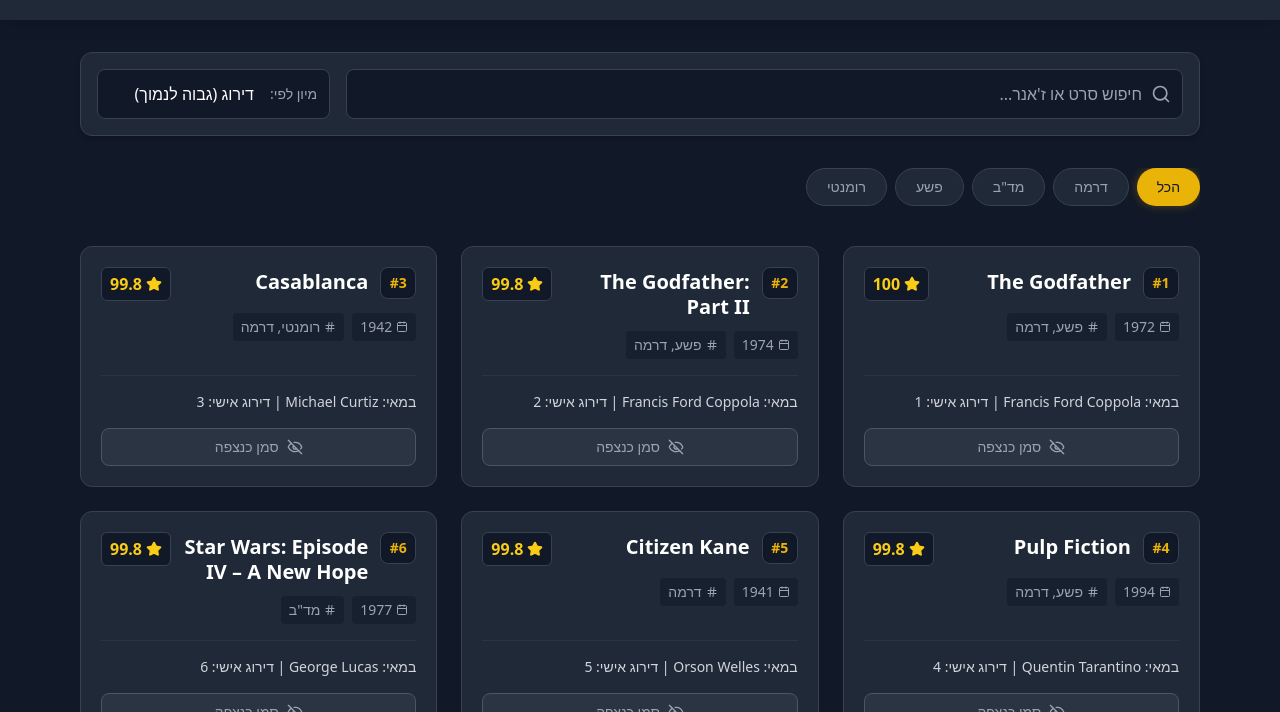
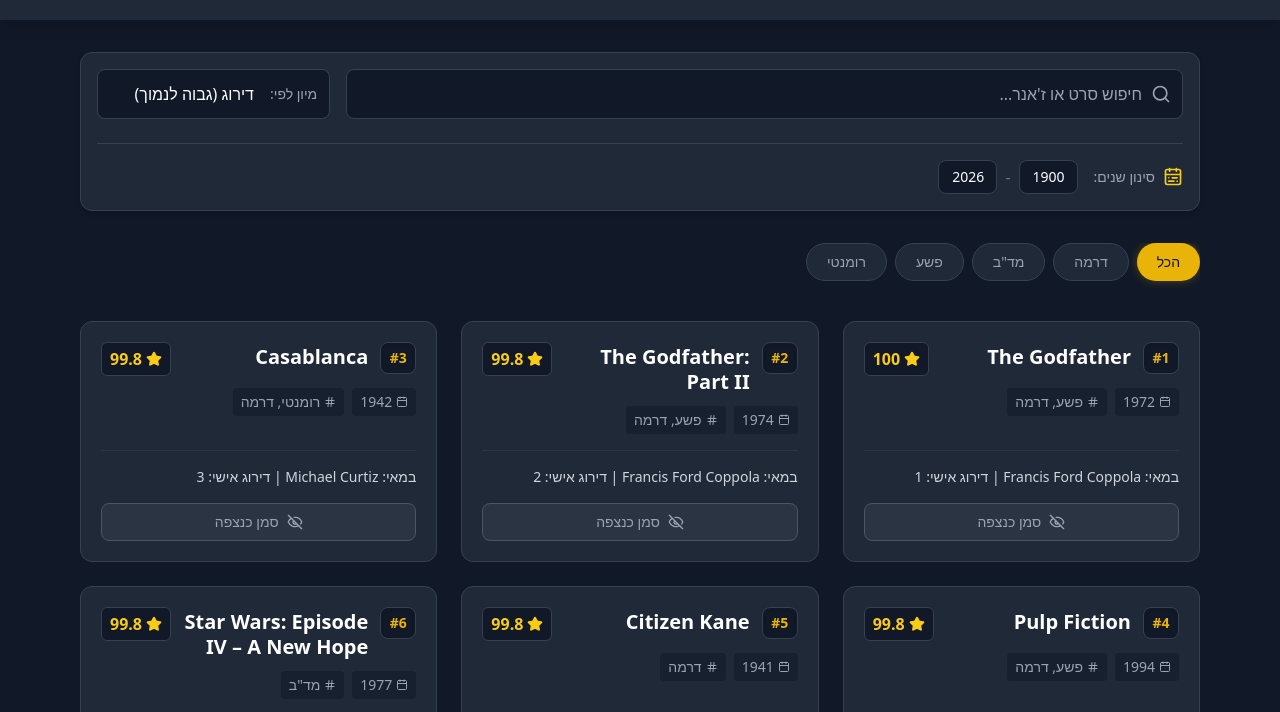
Before and after one commit to amirvigo-lab/movies, a plain HTML site: page index.html in a window 1280 px wide. Shown: the part 64-776 px from the top of the page. Drawn offline with nearby package versions, Linux system fonts and the light colour scheme.

Commit message:
Update index.html

```diff
--- a/index.html
+++ b/index.html
@@ -7,7 +7,9 @@
     <link rel="manifest" href="manifest.json">
     <link rel="icon" href="https://cdn-icons-png.flaticon.com/512/2503/2503508.png">
     <link rel="apple-touch-icon" href="https://cdn-icons-png.flaticon.com/512/2503/2503508.png">
+    <!-- טעינת Tailwind CSS -->
     <script src="https://cdn.tailwindcss.com"></script>
+    <!-- טעינת אייקונים -->
     <script src="https://unpkg.com/lucide@latest"></script>
     <style>
         /* הסתרת פס הגלילה בלשוניות */
@@ -17,6 +19,7 @@
 </head>
 <body class="bg-gray-900 text-gray-100 font-sans min-h-screen">
 
+    <!-- הדר -->
     <header class="bg-gray-800 shadow-lg py-6 sticky top-0 z-10">
         <div class="max-w-6xl mx-auto px-4 flex justify-between items-center gap-4">
             <div class="flex items-center gap-3">
@@ -30,7 +33,11 @@
 
     <main class="max-w-6xl mx-auto px-4 py-8">
 
-        <div class="flex flex-col md:flex-row gap-4 mb-8 bg-gray-800 p-4 rounded-xl shadow-md border border-gray-700">
+        <!-- אזור חיפוש, סינון ועשורים -->
+        <div class="flex flex-col gap-4 mb-8 bg-gray-800 p-4 rounded-xl shadow-md border border-gray-700">
+
+            <div class="flex flex-col md:flex-row gap-4">
+                <!-- שורת חיפוש -->
                 <div class="relative flex-1">
                     <i data-lucide="search" class="absolute right-3 top-1/2 transform -translate-y-1/2 text-gray-400 w-5 h-5"></i>
                     <input
@@ -40,19 +47,45 @@
                         class="w-full bg-gray-900 border border-gray-700 text-white rounded-lg py-3 pr-10 pl-4 focus:outline-none focus:border-yellow-400 focus:ring-1 focus:ring-yellow-400 transition-all"
                     >
                 </div>
+
+                <!-- מיון -->
                 <div class="flex items-center gap-2 bg-gray-900 border border-gray-700 rounded-lg px-3">
                     <span class="text-gray-400 text-sm whitespace-nowrap">מיון לפי:</span>
                     <select id="sortSelect" class="bg-transparent text-white py-3 pr-2 pl-6 focus:outline-none appearance-none cursor-pointer">
                         <option value="rating" class="bg-gray-800">דירוג (גבוה לנמוך)</option>
-                    <option value="year" class="bg-gray-800">שנה (חדש לישן)</option>
+                        <option value="yearDesc" class="bg-gray-800">שנה (חדש לישן)</option>
+                        <option value="yearAsc" class="bg-gray-800">שנה (ישן לחדש)</option>
                         <option value="title" class="bg-gray-800">שם הסרט (א-ת)</option>
                     </select>
                 </div>
             </div>
 
-        <div id="categoriesContainer" class="flex overflow-x-auto gap-2 mb-8 pb-2 hide-scrollbar">
+            <!-- מסנן עשורים/שנים -->
+            <div class="flex items-center justify-between md:justify-start gap-4 border-t border-gray-700 pt-4 mt-2">
+                <div class="flex items-center gap-2 text-gray-400">
+                    <i data-lucide="calendar-range" class="w-5 h-5 text-yellow-400"></i>
+                    <span class="text-sm font-medium">סינון שנים:</span>
                 </div>
 
+                <div class="flex items-center gap-2">
+                    <select id="startYear" class="bg-gray-900 border border-gray-700 text-white rounded-lg py-1.5 px-3 focus:outline-none focus:border-yellow-400 text-sm cursor-pointer appearance-none">
+                        <!-- יאוכלס דינמית -->
+                    </select>
+                    <span class="text-gray-500">-</span>
+                    <select id="endYear" class="bg-gray-900 border border-gray-700 text-white rounded-lg py-1.5 px-3 focus:outline-none focus:border-yellow-400 text-sm cursor-pointer appearance-none">
+                        <!-- יאוכלס דינמית -->
+                    </select>
+                </div>
+            </div>
+
+        </div>
+
+        <!-- לשוניות קטגוריות -->
+        <div id="categoriesContainer" class="flex overflow-x-auto gap-2 mb-8 pb-2 hide-scrollbar">
+            <!-- יאוכלס דינמית ע"י JS -->
+        </div>
+
+        <!-- אזור רשת הסרטים -->
         <div id="loadingIndicator" class="text-center py-20 flex flex-col items-center">
             <i data-lucide="loader-2" class="w-16 h-16 text-yellow-400 animate-spin mb-4"></i>
             <h2 class="text-xl text-gray-400">מושך את יומן הסרטים שלך מ-GitHub...</h2>
@@ -64,6 +97,7 @@
         </div>
 
         <div id="moviesGrid" class="grid grid-cols-1 md:grid-cols-2 lg:grid-cols-3 gap-6">
+            <!-- יאוכלס דינמית ע"י JS -->
         </div>
     </main>
 
@@ -73,6 +107,10 @@
         let searchTerm = '';
         let sortBy = 'rating';
         let selectedCategory = 'הכל';
+        let minAvailableYear = 1900;
+        let maxAvailableYear = new Date().getFullYear();
+        let currentStartYear = 1900;
+        let currentEndYear = maxAvailableYear;
         let seenMovies = new Set(JSON.parse(localStorage.getItem('seenMovies') || '[]'));
 
         // רכיבי DOM
@@ -82,6 +120,8 @@
         const moviesGrid = document.getElementById('moviesGrid');
         const loadingIndicator = document.getElementById('loadingIndicator');
         const noResults = document.getElementById('noResults');
+        const startYearSelect = document.getElementById('startYear');
+        const endYearSelect = document.getElementById('endYear');
 
         // אתחול האפליקציה
         async function init() {
@@ -89,16 +129,26 @@
                 const response = await fetch('https://raw.githubusercontent.com/amirvigo-lab/movies/refs/heads/main/moviesdata.json');
                 const data = await response.json();
 
+                let minYearFound = 9999;
+                let maxYearFound = 0;
+
                 moviesData = data.map((item, index) => {
                     const knownFields = ["שם הסרט", "שנת יציאה", "במאי", "ציון", "דירוג"];
                     const genres = Object.keys(item)
                         .filter(key => !knownFields.includes(key) && item[key] === "1")
                         .join(', ');
 
+                    const year = parseInt(item['שנת יציאה']) || 0;
+                    if (year > 0) {
+                        if (year < minYearFound) minYearFound = year;
+                        if (year > maxYearFound) maxYearFound = year;
+                    }
+
                     return {
                         id: `github-${index}`,
                         title: item['שם הסרט'] || 'ללא כותרת',
                         year: item['שנת יציאה'] || '',
+                        yearNum: year,
                         genre: genres,
                         rating: parseFloat(item['ציון']) || 0,
                         director: item['במאי'] || 'לא ידוע',
@@ -106,7 +156,15 @@
                     };
                 });
 
+                // הגדרת טווחי השנים הדינמיים לפי הנתונים
+                if (minYearFound !== 9999) {
+                    // נעגל לעשור הקרוב למטה (למשל 1934 יהפוך ל-1930)
+                    minAvailableYear = Math.floor(minYearFound / 10) * 10;
+                }
+                currentStartYear = minAvailableYear;
+
                 loadingIndicator.classList.add('hidden');
+                initYearFilters();
                 renderCategories();
                 renderMovies();
             } catch (error) {
@@ -114,6 +172,26 @@
                 loadingIndicator.innerHTML = '<h2 class="text-xl text-red-400">שגיאה בטעינת הנתונים מ-GitHub.</h2>';
             }
         }
+
+        // אתחול תפריטי השנים
+        function initYearFilters() {
+            let options = '';
+            // ניצור אופציות בקפיצות של 10 שנים (עשורים)
+            for (let y = minAvailableYear; y <= maxAvailableYear; y += 10) {
+                options += `<option value="${y}">${y}</option>`;
+            }
+            // נוסיף את השנה הנוכחית בסוף אם היא לא עשור עגול
+            if (maxAvailableYear % 10 !== 0) {
+                 options += `<option value="${maxAvailableYear}">${maxAvailableYear}</option>`;
+            }
+
+            startYearSelect.innerHTML = options;
+            endYearSelect.innerHTML = options;
+
+            startYearSelect.value = currentStartYear;
+            endYearSelect.value = maxAvailableYear;
+        }
+
         // רינדור הלשוניות
         function renderCategories() {
             const uniqueCategories = new Set();
@@ -129,9 +207,7 @@
             const categories = ['הכל', ...Array.from(uniqueCategories).sort()];
 
             categoriesContainer.innerHTML = categories.map(category => {
-                // התיקון: ממירים מרכאות כפולות ויחידות כדי שלא ישברו את פקודת הלחיצה
                 const safeCategory = category.replace(/"/g, '&quot;').replace(/'/g, "\\'");
-
                 return `
                 <button
                     onclick="setCategory('${safeCategory}')"
@@ -157,6 +233,12 @@
                 );
             }
 
+            // סינון לפי עשורים/שנים
+            filtered = filtered.filter(movie => {
+                if (!movie.yearNum) return true; // אם אין שנה, נציג אותו בכל מקרה
+                return movie.yearNum >= currentStartYear && movie.yearNum <= currentEndYear;
+            });
+
             // סינון לפי חיפוש
             if (searchTerm) {
                 const term = searchTerm.toLowerCase();
@@ -169,7 +251,8 @@
             // מיון
             filtered.sort((a, b) => {
                 if (sortBy === 'rating') return b.rating - a.rating;
-                if (sortBy === 'year') return parseInt(b.year || 0) - parseInt(a.year || 0);
+                if (sortBy === 'yearDesc') return b.yearNum - a.yearNum;
+                if (sortBy === 'yearAsc') return a.yearNum - b.yearNum;
                 if (sortBy === 'title') return a.title.localeCompare(b.title, 'he');
                 return 0;
             });
@@ -244,7 +327,6 @@
                 }).join('');
             }
 
-            // הפעלת האייקונים החדשים שנוצרו ב-DOM
             lucide.createIcons();
         }
 
@@ -256,6 +338,26 @@
 
         sortSelect.addEventListener('change', (e) => {
             sortBy = e.target.value;
+            renderMovies();
+        });
+
+        startYearSelect.addEventListener('change', (e) => {
+            currentStartYear = parseInt(e.target.value);
+            // מניעת מצב ששנת ההתחלה גדולה משנת הסיום
+            if (currentStartYear > currentEndYear) {
+                currentEndYear = currentStartYear;
+                endYearSelect.value = currentEndYear;
+            }
+            renderMovies();
+        });
+
+        endYearSelect.addEventListener('change', (e) => {
+            currentEndYear = parseInt(e.target.value);
+            // מניעת מצב ששנת הסיום קטנה משנת ההתחלה
+            if (currentEndYear < currentStartYear) {
+                currentStartYear = currentEndYear;
+                startYearSelect.value = currentStartYear;
+            }
             renderMovies();
         });
 
```
Lines whose indentation alone changed are shown as unchanged.
